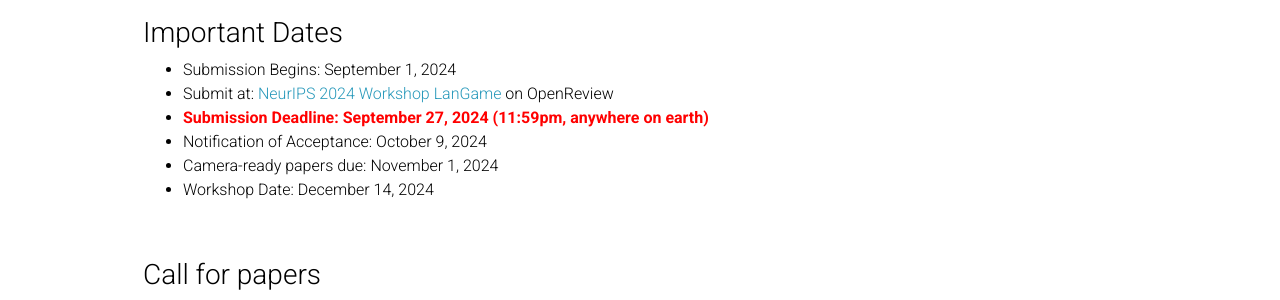
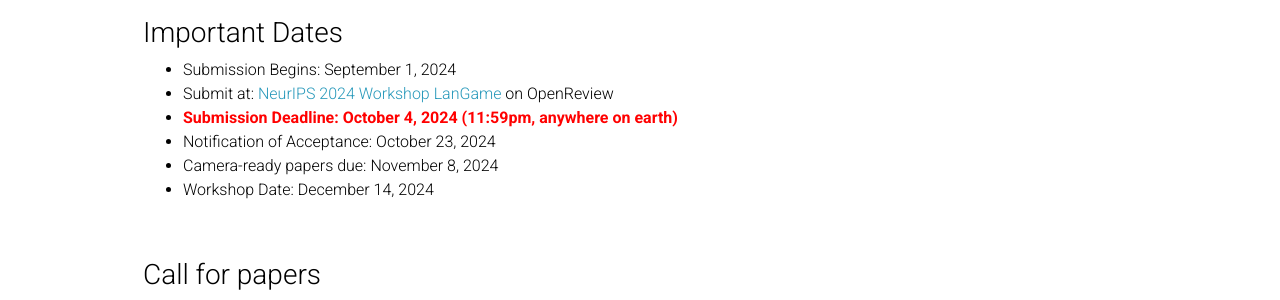
Before and after one commit to opensourcing-foundation-models/opensourcing-foundation-models.github.io, a Jekyll site: the page built from _pages/call_for_paper.md, in a window 1280 px wide and 900 px high. Shown: the part 296-596 px from the top of the window. Built offline with Jekyll 4.4.1, drawn with Linux system fonts in a browser that asks for light colours; emoji names are drawn with the system emoji font; comment, search, counter and statistics services are not loaded; a style sheet for code colours, icons or effects is not loaded.

Commit message:
updated DDL

```diff
--- a/_pages/call_for_paper.md
+++ b/_pages/call_for_paper.md
@@ -15,9 +15,9 @@ nav_order: 2
 <!---->
 * Submission Begins: September 1, 2024
 * Submit at: [NeurIPS 2024 Workshop LanGame](https://openreview.net/group?id=NeurIPS.cc/2024/Workshop/LanGame) on OpenReview
-* <span style="color:red;font-weight:bold;"> Submission Deadline: September 27, 2024 (11:59pm, anywhere on earth)</span>
-* Notification of Acceptance: October 9, 2024
-* Camera-ready papers due: November 1, 2024
+* <span style="color:red;font-weight:bold;"> Submission Deadline: October 4, 2024 (11:59pm, anywhere on earth)</span>
+* Notification of Acceptance: October 23, 2024
+* Camera-ready papers due: November 8, 2024
 * Workshop Date: December 14, 2024
 
 <br>
```
